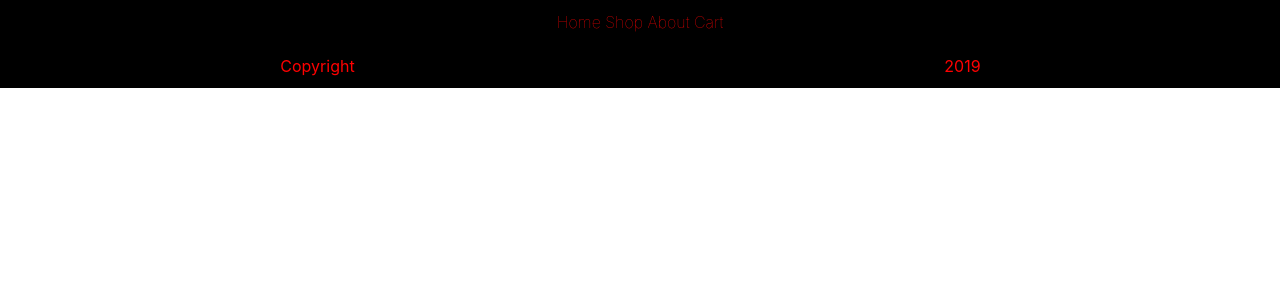
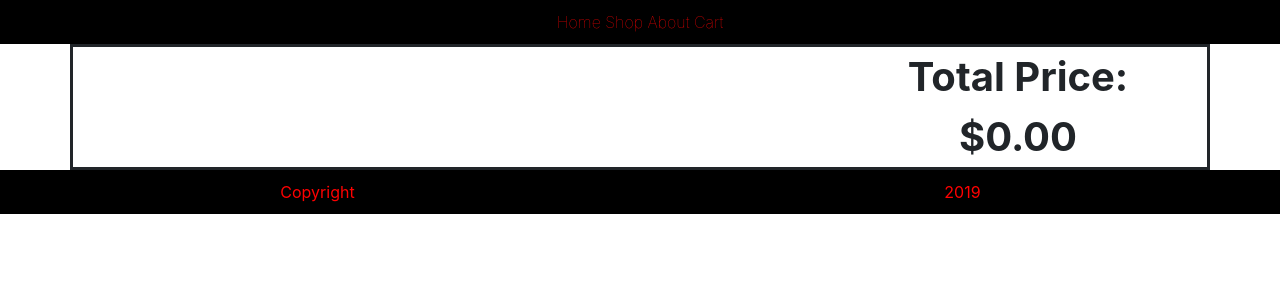
Before and after one commit to blue18/E-commerce, a React (Create React App) app: page /cart in a window 1280 px wide. Shown: the top 300 px of the page. Built offline with nearby package versions, Linux system fonts and the light colour scheme; the HTML template or start-up script is replaced by a standard one.

Commit message:
adding bootstrap classes for UI design in cart page

```diff
--- a/src/components/Cart.js
+++ b/src/components/Cart.js
@@ -2,26 +2,67 @@ import React from 'react';
 import { connect } from 'react-redux';
 import { showProducts } from '../actions/shoppingCartActions';
 
-class Cart extends React.Component {
-
-  componentDidMount() {
-    console.log(this.props.products);
-  }
-
-  render() {
+function Cart(props) {
 
     // Get list of products
-    const products = this.props.products;
+    const products = props.products;
+    let totalPrice = 0;
+
+    products.map(product => {
+      totalPrice = parseFloat(product.price) + totalPrice;
+    });
 
     // Get name and price of products from list
     const aProduct = products.map(function(product) {
-      return <li key={product.id} > { product.name } { product.price } </li>;
+      return (
+        <div key={parseInt(product.id)} className={`row`}>
+          <div className={`col`}>
+            <img src={"https://www.computerhope.com/jargon/b/binary-0s-1s.jpg"} width="200" height="100" />
+          </div>
+          <div className={`col`}> {product.name} </div>
+          <div className={`col`}> Description... </div>
+          <div className={`col`}> {product.price} </div>
+          <div className={`col`}>
+            <select>
+              <option>1</option>
+              <option>2</option>
+              <option>3</option>
+              <option>4</option>
+            </select>
+           </div>
+           <div className={`col`}> <button>Remove</button> </div>
+        </div>
+
+      );
     });
 
     return(
-      <div style={cartStyle}> { aProduct }</div>
+      <div className={`container`} style={allProducts}>
+        {aProduct}
+        <div className={`row`}>
+          <div className={`col`}></div>
+          <div className={`col`}></div>
+          <div className={`col`} style={priceCol}>
+            <b>{`Total Price: $${totalPrice.toFixed(2)}`}</b>
+          </div>
+        </div>
+      </div>
     );
-  }
+}
+
+const priceCol = {
+  textAlign: "center",
+  fontSize: "40px"
+}
+
+const allProducts = {
+  border: "solid"
+}
+
+const productStyle = {
+  padding: "25px",
+  backgroundColor: "red",
+  border: "solid"
 }
 
 const cartStyle = {
```
